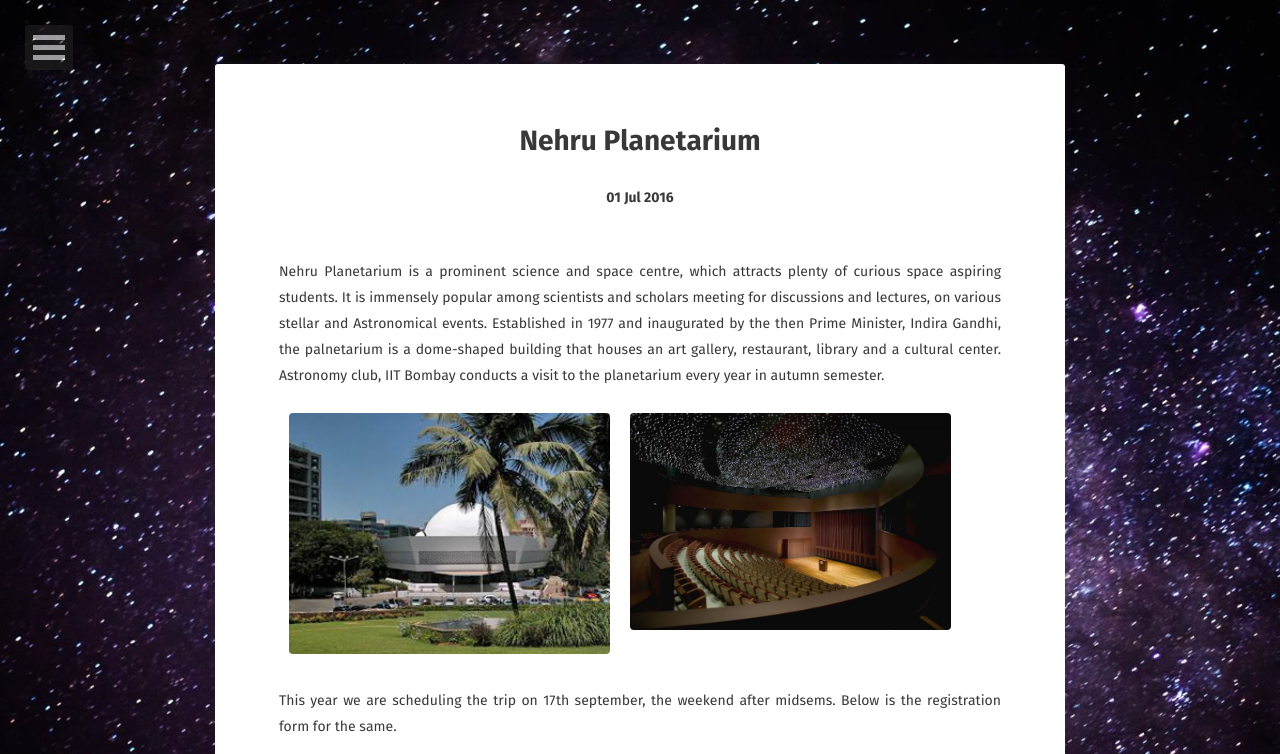
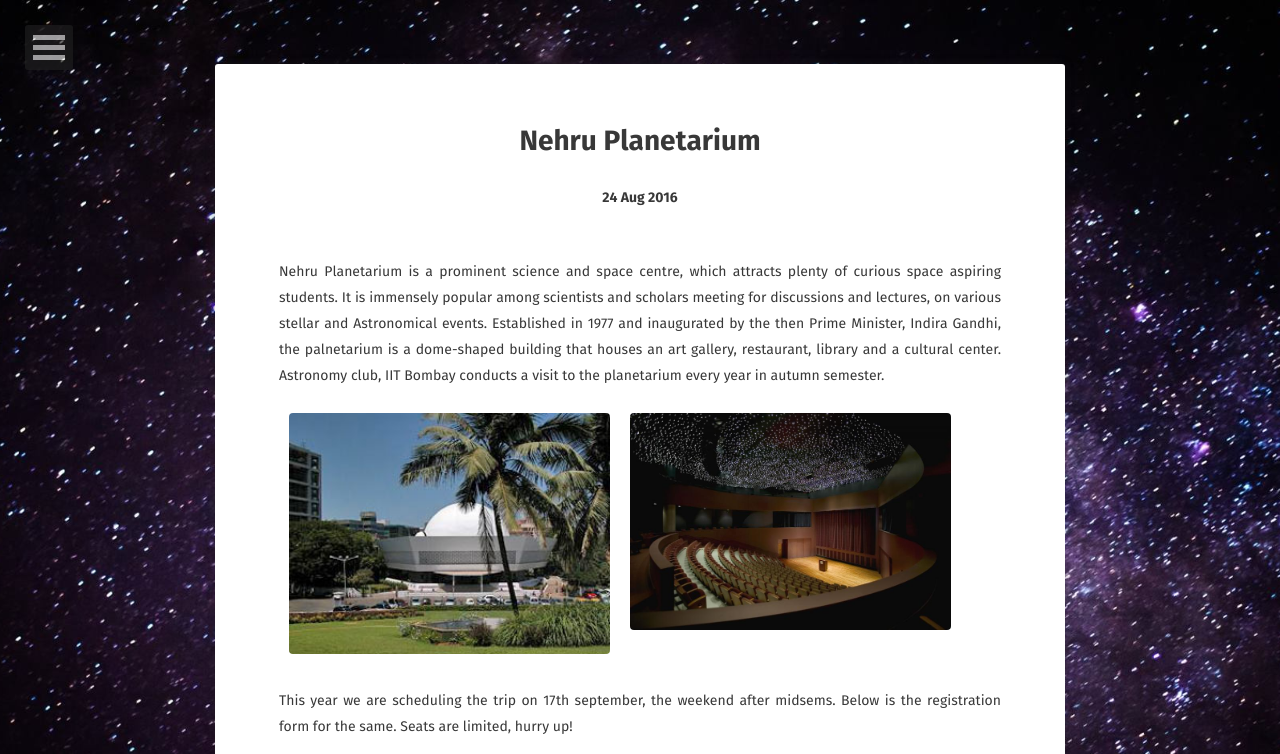
Before and after one commit to chaithu25399/krittika-IITB.github.io, a Jekyll site: the page built from _posts/2016-07-01-Planetarium.md, in a window 1280 px wide. Shown: the top 754 px of the page. Built offline with Jekyll 4.4.1, drawn with Linux system fonts in a browser that asks for light colours; some web fonts are replaced; grey boxes are pictures that could not be loaded.

Commit message:
date corrected

```diff
--- a/_posts/2016-07-01-Planetarium.md
+++ b/_posts/2016-07-01-Planetarium.md
@@ -1,7 +1,7 @@
 ---
 layout: post
 title: "Nehru Planetarium"
-date: 2016-07-01
+date: 2016-08-24
 excerpt: ""
 
 tags:
@@ -19,7 +19,7 @@
 <img src="{{ site.baseurl }}/assets/img/Trips/sky-theater.jpg">
 </center>
 </figure>
-This year we are scheduling the trip on 17th september, the weekend after midsems. Below is the registration form for the same.
+This year we are scheduling the trip on 17th september, the weekend after midsems. Below is the registration form for the same. Seats are limited, hurry up!
 <center>
 <iframe src="https://docs.google.com/forms/d/e/1FAIpQLSd8DSJ1fnyGzzrC2bhR8EU7sPpE04E5U_WDHXHwFcOdk8sQ8g/viewform?embedded=true" width="680" height="500" frameborder="0" marginheight="0" marginwidth="0">Loading...</iframe>
 
```
